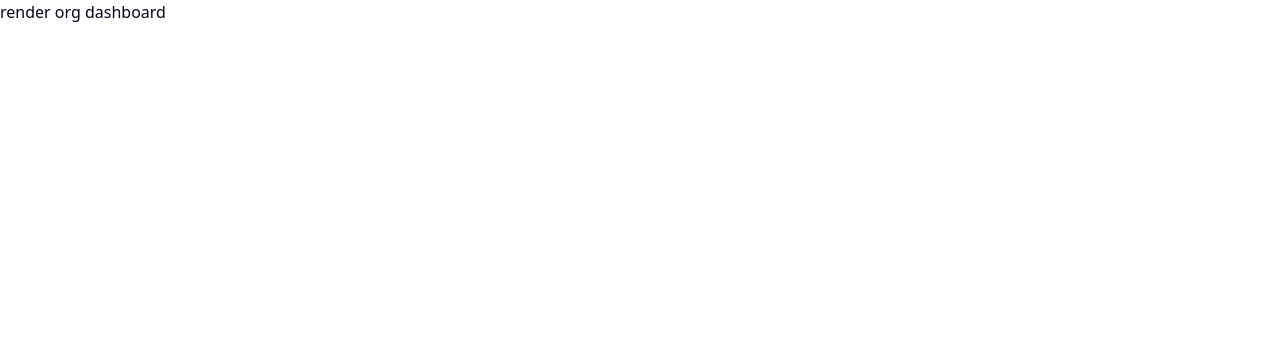
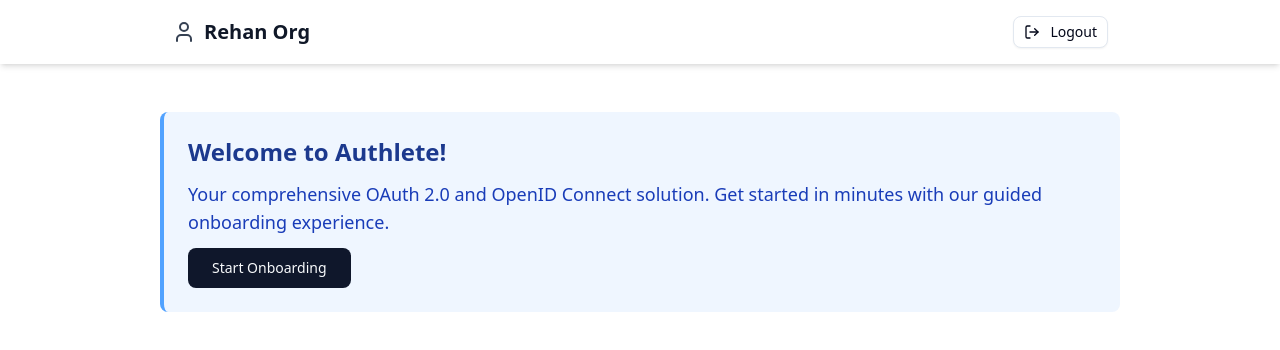
Before and after one commit to rehanalam/authlete-demo-app, a Next.js app: page /organization/1 in a window 1280 px wide. Shown: the top 350 px of the page. Built offline with nearby package versions, Linux system fonts and the light colour scheme.

Commit message:
feat(dashboard): add Header and WelcomeCallout components for organization page

```diff
--- a/src/app/(dashboard)/organization/[organizationId]/page.tsx
+++ b/src/app/(dashboard)/organization/[organizationId]/page.tsx
@@ -1,3 +1,18 @@
-export default function OrganizationPage() {
-  return <>render org dashboard</>;
+import { WelcomeCallout } from "@/components/dashboard/callout";
+import { Header } from "@/components/dashboard/header";
+interface PageProps {
+  params: { organizationId: string };
 }
+
+export default async function OrganizationPage({ params }: PageProps) {
+  const { organizationId } = await params;
+
+  return (
+    <div className=" w-full flex flex-col items-center gap-12">
+      <Header title="Rehan Org" />
+      <div className="max-w-3/4 flex items-center justify-between mx-auto ">
+        <WelcomeCallout organizationId={organizationId} />
+      </div>
+    </div>
+  );
+}
--- /dev/null
+++ b/src/components/dashboard/callout.tsx
@@ -0,0 +1,24 @@
+import React from "react";
+import { Button } from "../ui/button";
+import Link from "next/link";
+
+interface CalloutProps {
+  organizationId: string;
+}
+
+export function WelcomeCallout({ organizationId }: CalloutProps) {
+  return (
+    <div className="p-6 bg-blue-50 border-l-4 border-blue-400 rounded-md space-y-3">
+      <h2 className="text-2xl font-bold text-blue-900">Welcome to Authlete!</h2>
+      <p className="text-blue-800 text-lg">
+        Your comprehensive OAuth 2.0 and OpenID Connect solution. Get started in minutes with our
+        guided onboarding experience.
+      </p>
+      <Link href={`/organization/${organizationId}/onboarding`}>
+        <Button variant="default" size="lg">
+          Start Onboarding
+        </Button>
+      </Link>
+    </div>
+  );
+}
--- /dev/null
+++ b/src/components/dashboard/header.tsx
@@ -0,0 +1,29 @@
+import { LogOut, User } from "lucide-react";
+import { Button } from "../ui/button";
+import React from "react";
+
+interface HeaderProps {
+  title: string;
+}
+
+export const Header: React.FC<HeaderProps> = ({ title }) => {
+  return (
+    <header className="w-full p-4 bg-white shadow-md">
+      <div className="max-w-3/4 flex items-center justify-between mx-auto ">
+        <div className="flex items-center space-x-2">
+          <User className="w-6 h-6 text-gray-700" />
+          <h1 className="text-xl font-semibold text-gray-900">{title}</h1>
+        </div>
+        <Button
+          variant="outline"
+          size="sm"
+          // onClick={handleLogout}
+          className="flex items-center space-x-1"
+        >
+          <LogOut className="w-4 h-4" />
+          <span>Logout</span>
+        </Button>
+      </div>
+    </header>
+  );
+};
```
